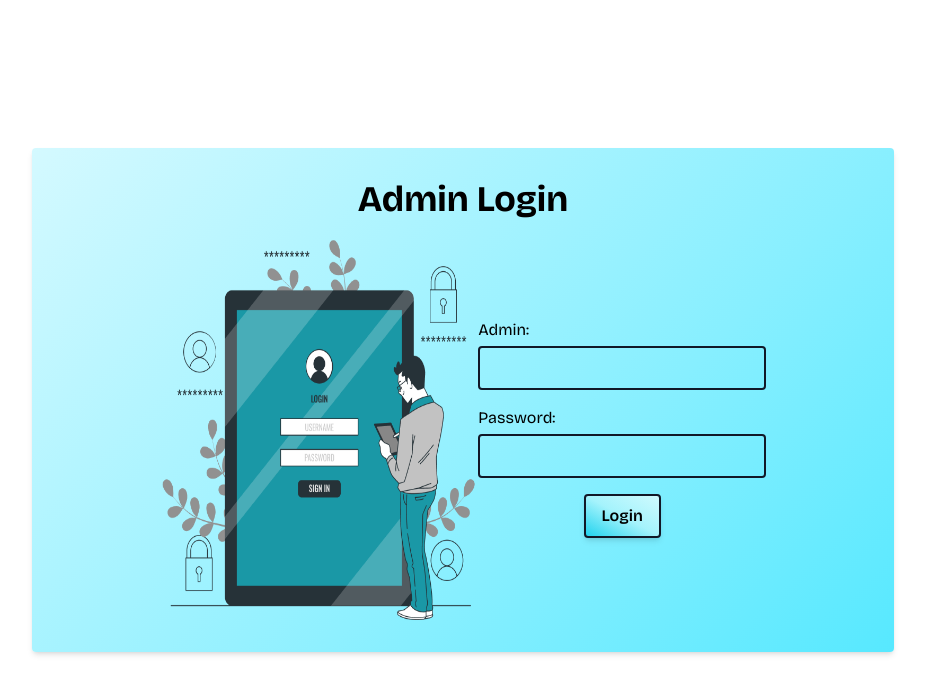
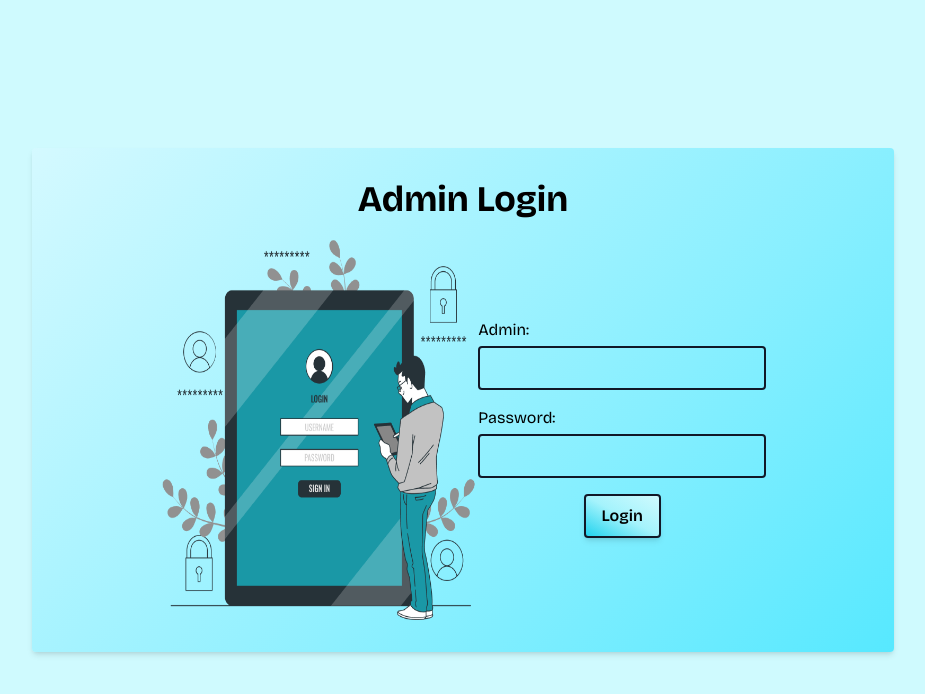
Before and after one commit to DawnDevs/Coding-Club, a React (Create React App) app in the folder frontend/: page /auth in a window 1280 px wide. Shown: the top 694 px of the page, without its empty margins (177-1102 px from the left). Built offline with nearby package versions, Linux system fonts and the light colour scheme.

Commit message:
Admin Auth-res

```diff
--- a/frontend/src/pages/admin/Auth.jsx
+++ b/frontend/src/pages/admin/Auth.jsx
@@ -42,7 +42,7 @@ const Auth = () => {
   };
 
   return (
-    <div className=" p-6 min-h-screen  flex items-center justify-center bricolage-font">
+    <div className=" p-6 bg-cyan-100 min-h-screen  flex items-center justify-center bricolage-font">
       <div className="gradient-container p-8 rounded shadow-md w-fit md:[10%] lg:mx-[15%]">
         <h2 className="text-4xl mb-4 text-center font-bold">Admin Login</h2>
         <div className=" md:flex justify-between px-0 md:px-6 lg:px-24 items-center">
```
